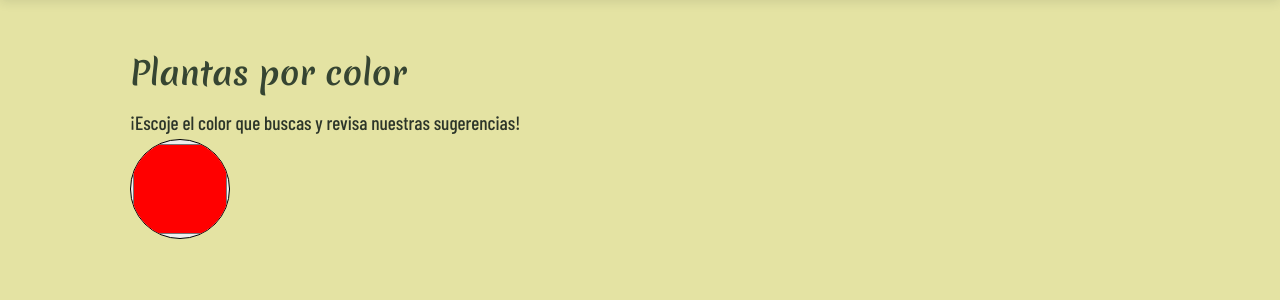
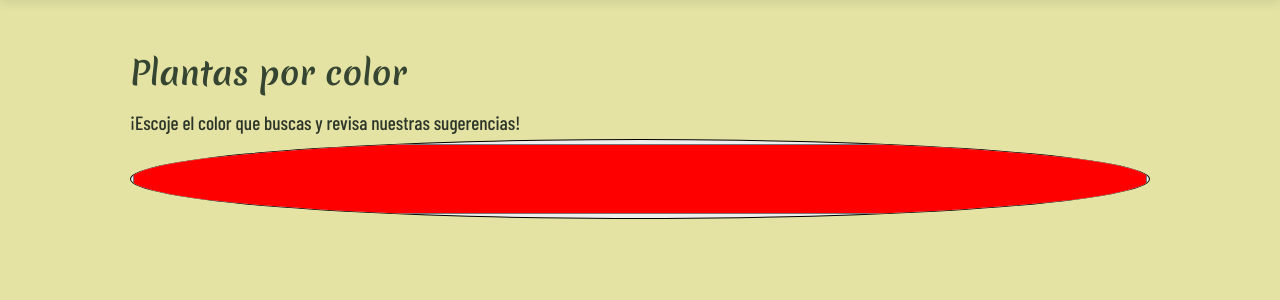
Before and after one commit to ElKalethazo/ElKalethazo.github.io-midori, a PHP site: page /sections/porColor.php in a window 1280 px wide. Shown: the part 80-380 px from the top of the page. Run offline with PHP 8.4, Linux system fonts and the light colour scheme.

Commit message:
Círculo cromático

```diff
--- a/styles.css
+++ b/styles.css
@@ -435,7 +435,7 @@ body {
 
 .selector-color {
     display: block;
-    width: 100px;
-    height: 100px;
+    width: 100%;
+    height: 80px;
     border-radius: 50%;
 }
```
